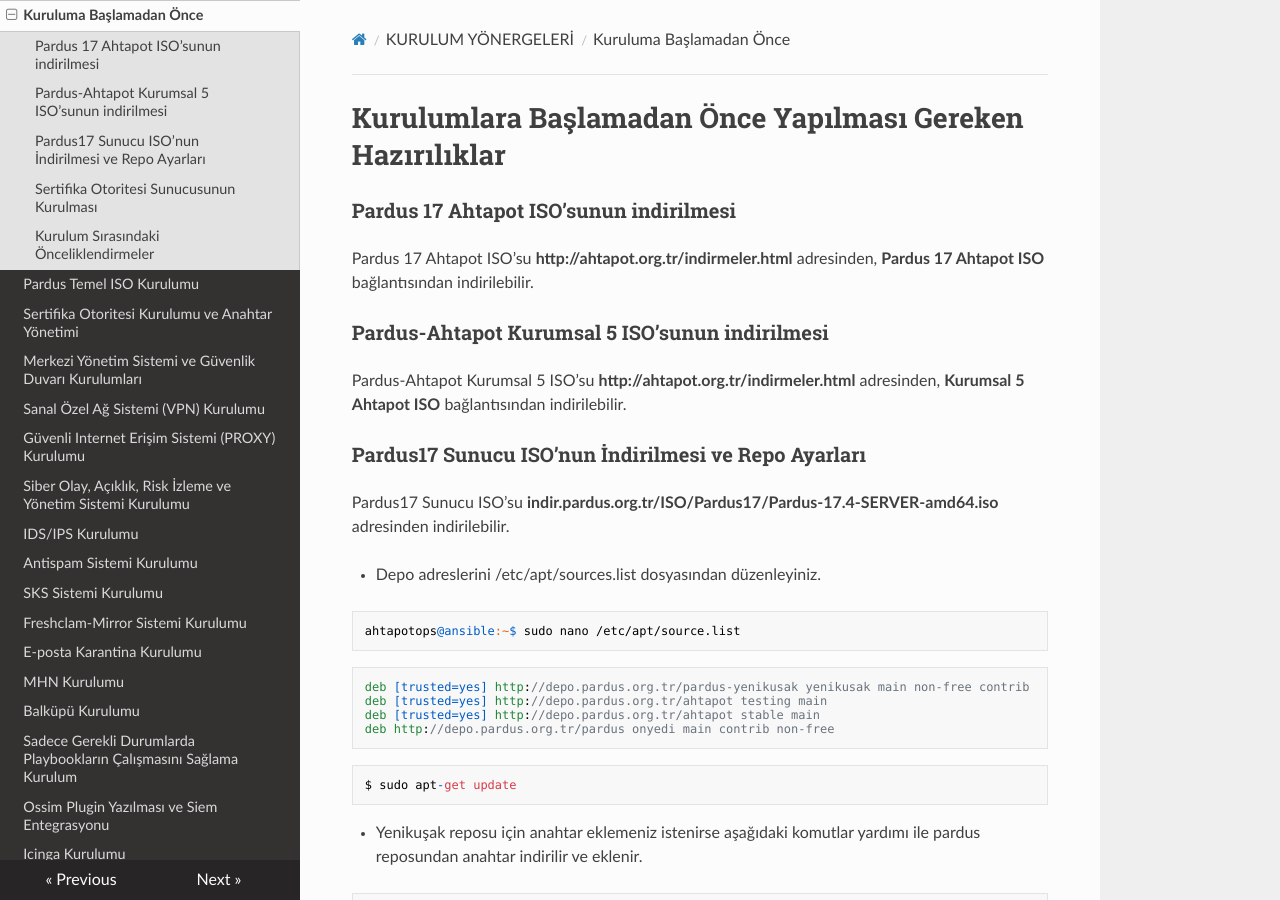
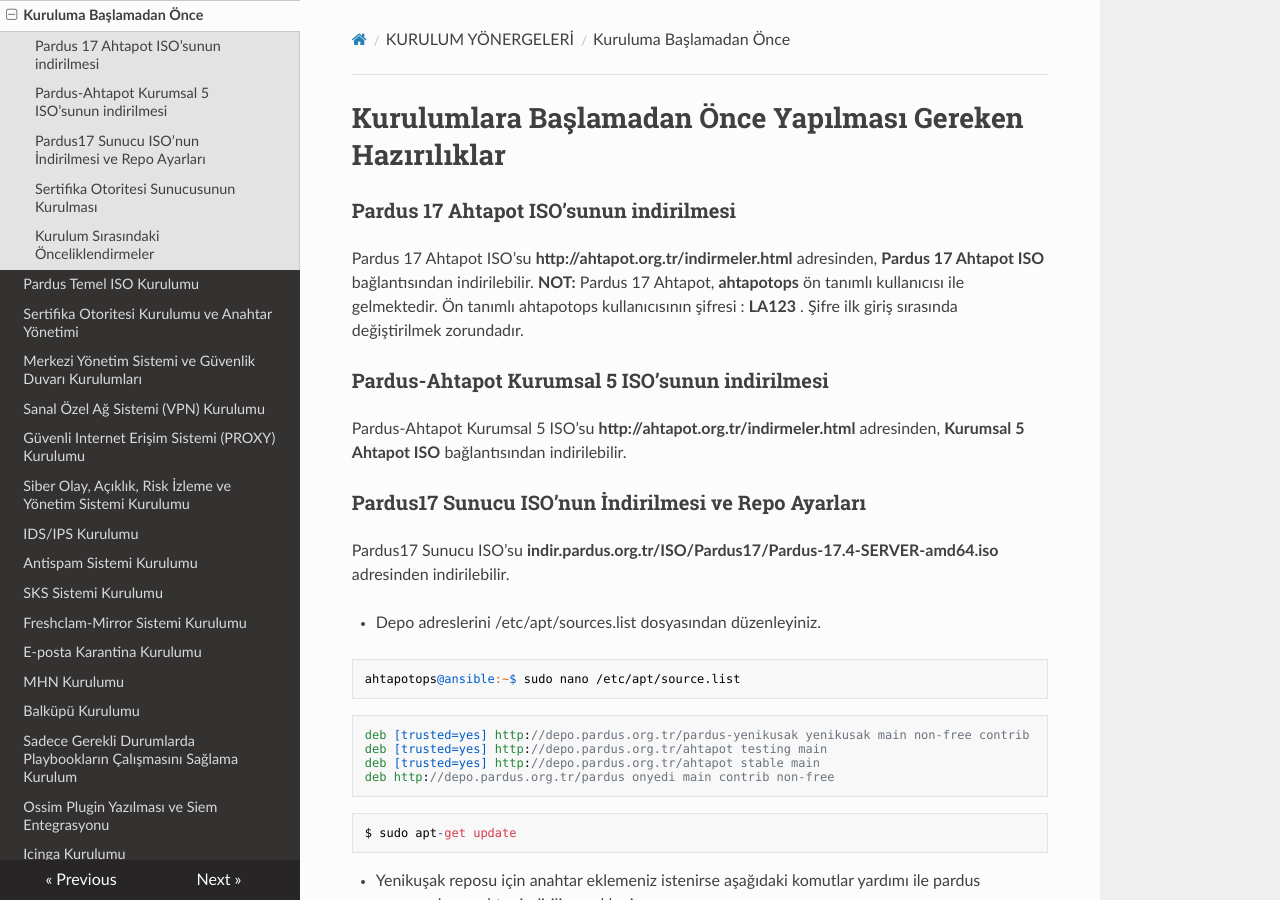
Before and after one commit to Pardus-Ahtapot/Dokumanlar, an MkDocs documentation site: the page built from docs/kurulum-yonergeleri/kurulum-oncesi.md, in a window 1280 px wide and 900 px high. Built offline with MkDocs 1.6.1, drawn with Linux system fonts in a browser that asks for light colours; nearby versions of some CDN libraries; old or Windows-style settings are respelled for this version of MkDocs.

Commit message:
ön tanımlı kullanıcı bilgilendirmesi

```diff
--- a/docs/kurulum-yonergeleri/kurulum-oncesi.md
+++ b/docs/kurulum-yonergeleri/kurulum-oncesi.md
@@ -3,6 +3,7 @@
 ### Pardus 17 Ahtapot ISO'sunun indirilmesi
 
 Pardus 17 Ahtapot ISO'su **http://ahtapot.org.tr/indirmeler.html** adresinden, 	**Pardus 17 Ahtapot ISO** bağlantısından indirilebilir.
+**NOT:** Pardus 17 Ahtapot, **ahtapotops** ön tanımlı kullanıcısı ile gelmektedir. Ön tanımlı ahtapotops kullanıcısının şifresi : **LA123** . Şifre ilk giriş sırasında değiştirilmek zorundadır.
 
 ### Pardus-Ahtapot Kurumsal 5 ISO'sunun indirilmesi
 
```
